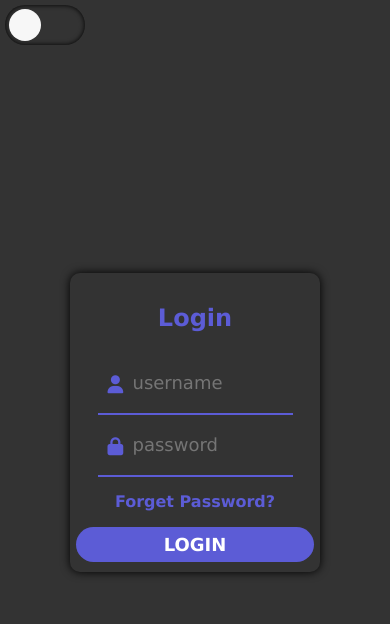
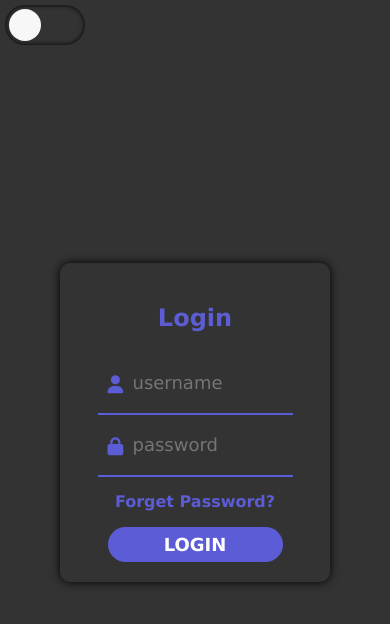
Before and after one commit to Mg-Taw-Zin/simple-login-form-p1, a plain HTML site: page index.html in a window 390 px wide. Drawn offline with Linux system fonts and the light colour scheme.

Commit message:
version 1.1

```diff
--- a/css/style.css
+++ b/css/style.css
@@ -6,7 +6,6 @@
 }
 
 body {
-  overflow: hidden;
   background: #333;
 }
 
@@ -33,7 +32,7 @@ form {
   box-shadow: 0 0 10px #000;
   border-radius: 10px;
   text-align: center;
-  color: #5c5cd6;
+  color: #5c5cd5;
   padding: 30px 20px;
 }
 
@@ -180,14 +179,14 @@ span {
 @media (max-width: 480px) {
   form {
     width: 250px;
-    padding: 10px 0;
+    padding: 20px 10px;
   }
   form h2 {
     font-size: 1.5rem;
   }
   form .btn {
     height: 35px;
-    width: 95%;
+    width: 70%;
   }
   form a {
     font-size: 16px;
```
